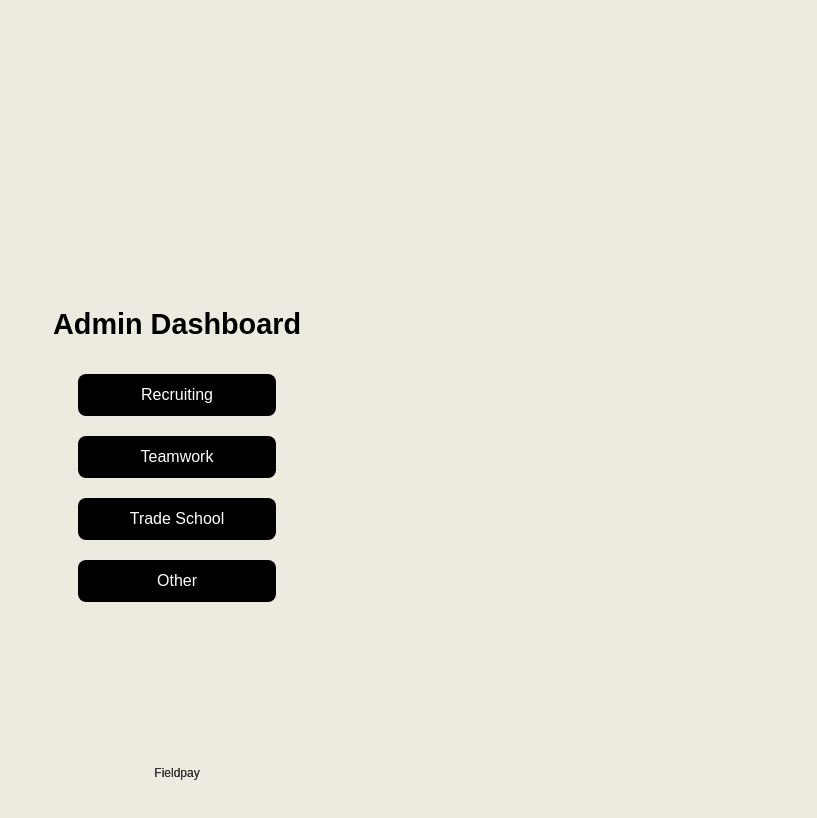
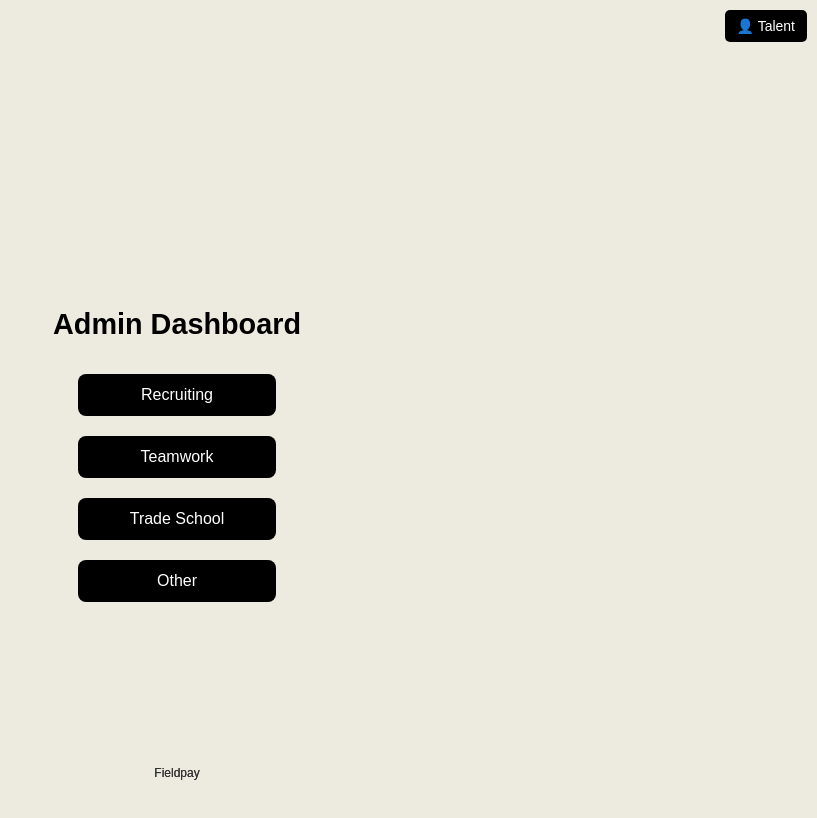
Before and after one commit to flavsdotcom/fieldpay-proto, a React (Create React App) app: page / in a window 1280 px wide. Shown: the top 818 px of the page, without its empty margins (463-1280 px from the left). Built offline with nearby package versions, Linux system fonts and the light colour scheme.

Commit message:
Add toggle button for switching roles

```diff
--- a/src/App.js
+++ b/src/App.js
@@ -11,10 +11,24 @@ import ActiveRequests from "./ActiveRequests";
 
 const App = () => {
   const [activePage, setActivePage] = useState("home");
+  const [userRole, setUserRole] = useState("admin"); // Default to Admin
+
+  // Function to toggle between Admin & Talent
+  const toggleRole = () => {
+    setUserRole((prevRole) => (prevRole === "admin" ? "talent" : "admin"));
+    console.log("Switched Role to:", userRole === "admin" ? "Talent" : "Admin");
+  };
 
   return (
     <div className="app-container">
+      {/* Role Toggle Button (Top-Right Corner) */}
+      <button className="toggle-button" onClick={toggleRole}>
+        {userRole === "admin" ? "👤 Talent" : "🏢 Admin"}
+      </button>
+
       {/* Admin Portal */}
+      {userRole === "admin" && (
+        <>
           {activePage === "home" && <AdminHome setActivePage={setActivePage} />}
           {activePage === "recruiting" && <Recruiting setActivePage={setActivePage} />}
           {activePage === "teamwork" && <Teamwork setActivePage={setActivePage} />}
@@ -24,6 +38,8 @@ const App = () => {
           {activePage === "active-requests" && <ActiveRequests setActivePage={setActivePage} />}
           {activePage === "ride-along-bonus" && <CreateRideAlongBonus setActivePage={setActivePage} />}
           {activePage === "referral-bonus" && <CreateReferralBonus setActivePage={setActivePage} />}
+        </>
+      )}
 
       {/* Footer */}
       <footer className="footer">Fieldpay</footer>
```
Lines whose indentation alone changed are shown as unchanged.
